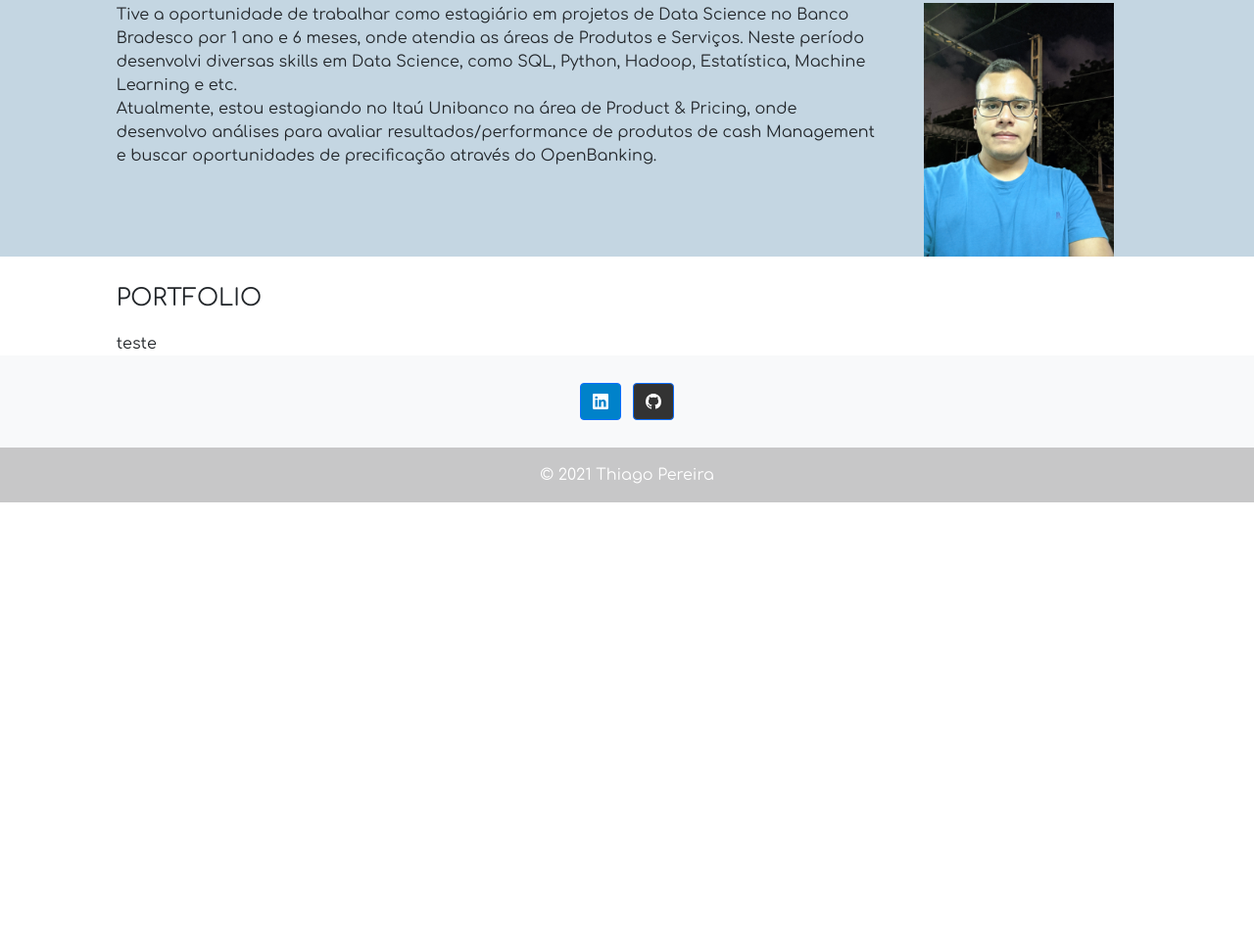
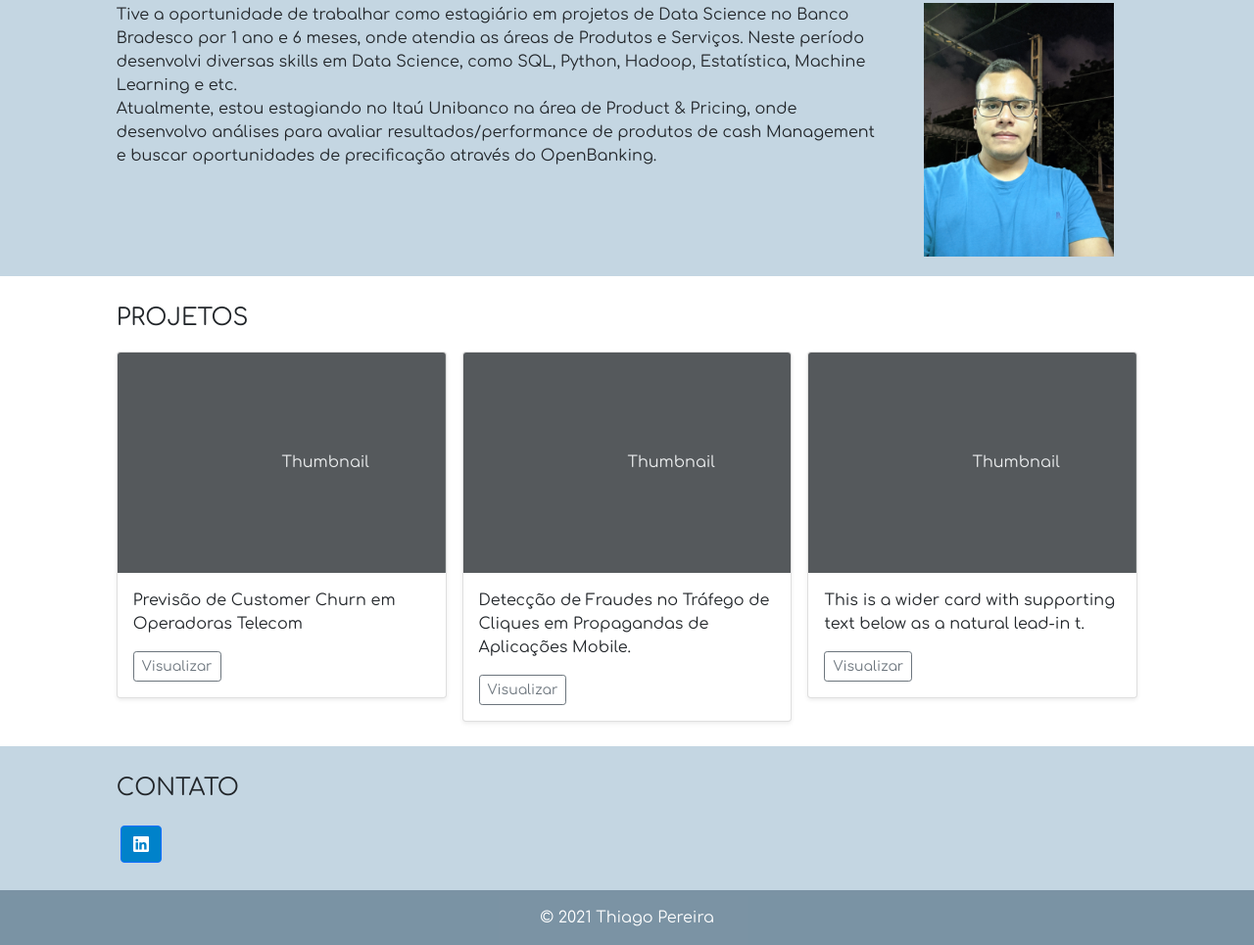
Before and after one commit to thiagopereira1904/thiagopereira19034.github.io, a plain HTML site: page index.html in a window 1280 px wide. Shown: the part 864-1829 px from the top of the page at 98% size. Before the commit the page ends 1377 px from the top, so only its background shows below. Drawn offline with nearby package versions, Linux system fonts and the light colour scheme.

Commit message:
Update index.html

```diff
--- a/index.html
+++ b/index.html
@@ -26,10 +26,10 @@
             <a class="nav-link" aria-current="page" href="#sobre_mim">SOBRE MIM</a>
           </li>
           <li class="nav-item">
-            <a class="nav-link" href="#">PORTFOLIO</a>
+            <a class="nav-link" href="#portfolio">PORTFOLIO</a>
           </li>
           <li class="nav-item">
-            <a href="#" class="nav-link">CONTATO</a>
+            <a href="#contato" class="nav-link">CONTATO</a>
           </li>
         </ul>
       </div>
@@ -39,7 +39,7 @@
     <div class="row">
       <div class="col-12 col-lg-12"
         style="background-image: url(img/1393189.jpg); height: 655px; background-position: center;">
-        <img src="img/teste.png" class="mx-auto d-block" style="background-position: center; margin-top: 10%;"> <br>
+        <img src="img/teste.png" class="mx-auto d-block" style="background-position: center; margin-top: 15%;"> <br>
         <p style="text-align: center; color: white; font-size: 20px;">Cientista de Dados</p>
       </div>
     </div>
@@ -63,7 +63,7 @@
               <p>SOBRE MIM </p>
             </div>
           </div>
-          <div class="row">
+          <div class="row" style="padding-bottom: 20px;">
             <div class="col-12 col-lg-9">
               <p>Tive a oportunidade de trabalhar como estagiário em projetos de Data Science no Banco Bradesco por 1
                 ano
@@ -87,23 +87,93 @@
       <div class="row">
         <div class="col-12 col-lg-10 offset-lg-1">
           <div class="row">
-            <div class="col-12 col-lg-12" id="sobre_mim"
+            <div class="col-12 col-lg-12" id="portfolio"
               style="padding-top: 25px; text-transform: uppercase; font-size: 24px;">
-              <p>Portfolio </p>
+              <p> projetos </p>
             </div>
           </div>
           <div class="row">
             <div class="col-12 col-lg-12">
-              teste
+              <div class="album">
+                <div class="row row-cols-1 row-cols-sm-2 row-cols-md-3 g-3" style="padding-bottom: 25px;">
+                  <div class="col">
+                    <div class="card shadow-sm">
+                      <svg class="bd-placeholder-img card-img-top" width="100%" height="225"
+                        xmlns="http://www.w3.org/2000/svg" role="img" aria-label="Placeholder: Thumbnail"
+                        preserveAspectRatio="xMidYMid slice" focusable="false">
+                        <title>Placeholder</title>
+                        <rect width="100%" height="100%" fill="#55595c" /><text x="50%" y="50%" fill="#eceeef"
+                          dy=".3em">Thumbnail</text>
+                      </svg>
+                      <div class="card-body">
+                        <p class="card-text"> Previsão de Customer Churn em Operadoras Telecom</p>
+                        <div class="d-flex justify-content-between align-items-center">
+                          <div class="btn-group">
+                            <button type="button" class="btn btn-sm btn-outline-secondary">Visualizar</button>
+                          </div>
+                        </div>
+                      </div>
+                    </div>
+                  </div>
+                  <div class="col">
+                    <div class="card shadow-sm">
+                      <svg class="bd-placeholder-img card-img-top" width="100%" height="225"
+                        xmlns="http://www.w3.org/2000/svg" role="img" aria-label="Placeholder: Thumbnail"
+                        preserveAspectRatio="xMidYMid slice" focusable="false">
+                        <title>Placeholder</title>
+                        <rect width="100%" height="100%" fill="#55595c" /><text x="50%" y="50%" fill="#eceeef"
+                          dy=".3em">Thumbnail</text>
+                      </svg>
+
+                      <div class="card-body">
+                        <p class="card-text">Detecção de Fraudes no Tráfego de Cliques em Propagandas de Aplicações
+                          Mobile.</p>
+                        <div class="d-flex justify-content-between align-items-center">
+                          <div class="btn-group">
+                            <button type="button" class="btn btn-sm btn-outline-secondary">Visualizar</button>
+                          </div>
+                        </div>
+                      </div>
+                    </div>
+                  </div>
+                  <div class="col">
+                    <div class="card shadow-sm">
+                      <svg class="bd-placeholder-img card-img-top" width="100%" height="225"
+                        xmlns="http://www.w3.org/2000/svg" role="img" aria-label="Placeholder: Thumbnail"
+                        preserveAspectRatio="xMidYMid slice" focusable="false">
+                        <title>Placeholder</title>
+                        <rect width="100%" height="100%" fill="#55595c" /><text x="50%" y="50%" fill="#eceeef"
+                          dy=".3em">Thumbnail</text>
+                      </svg>
+
+                      <div class="card-body">
+                        <p class="card-text">This is a wider card with supporting text below as a natural lead-in t.
+                        </p>
+                        <div class="d-flex justify-content-between align-items-center">
+                          <div class="btn-group">
+                            <button type="button" class="btn btn-sm btn-outline-secondary">Visualizar</button>
                           </div>
                         </div>
                       </div>
                     </div>
                   </div>
                 </div>
-  <footer class="bg-light text-center text-white">
-    <!-- Grid container -->
-    <div class="container p-4 pb-0">
+              </div>
+            </div>
+          </div>
+        </div>
+      </div>
+    </div>
+    <div class="container-fluid" style="background-color: #c4d6e2;">
+      <div class="row">
+        <div class="col-12 col-lg-10 offset-lg-1">
+          <div class="row">
+            <div class="col-12 col-lg-12" id="contato"
+              style="padding-top: 25px; text-transform: uppercase; font-size: 24px;">
+              <p> Contato </p>
+            </div>
+          </div>
+          <div class="row">
               <!-- Section: Social media -->
               <section class="mb-4">
                 <!-- Linkedin -->
@@ -114,18 +184,21 @@
                     <path
                       d="M0 1.146C0 .513.526 0 1.175 0h13.65C15.474 0 16 .513 16 1.146v13.708c0 .633-.526 1.146-1.175 1.146H1.175C.526 16 0 15.487 0 14.854V1.146zm4.943 12.248V6.169H2.542v7.225h2.401zm-1.2-8.212c.837 0 1.358-.554 1.358-1.248-.015-.709-.52-1.248-1.342-1.248-.822 0-1.359.54-1.359 1.248 0 .694.521 1.248 1.327 1.248h.016zm4.908 8.212V9.359c0-.216.016-.432.08-.586.173-.431.568-.878 1.232-.878.869 0 1.216.662 1.216 1.634v3.865h2.401V9.25c0-2.22-1.184-3.252-2.764-3.252-1.274 0-1.845.7-2.165 1.193v.025h-.016a5.54 5.54 0 0 1 .016-.025V6.169h-2.4c.03.678 0 7.225 0 7.225h2.4z" />
                   </svg></a>
-        <!-- Github -->
-        <a class="btn btn-primary btn-floating m-1" style="background-color: #333333;" href="#!" role="button"><svg
-            xmlns="http://www.w3.org/2000/svg" width="16" height="16" fill="currentColor" class="bi bi-github"
-            viewBox="0 0 16 16">
+                <!-- Github
+                <a class="btn btn-primary btn-floating m-1" style="background-color: #333333;" href="#!"
+                  role="button"><svg xmlns="http://www.w3.org/2000/svg" width="16" height="16" fill="currentColor"
+                    class="bi bi-github" viewBox="0 0 16 16">
                     <path
                       d="M8 0C3.58 0 0 3.58 0 8c0 3.54 2.29 6.53 5.47 7.59.4.07.55-.17.55-.38 0-.19-.01-.82-.01-1.49-2.01.37-2.53-.49-2.69-.94-.09-.23-.48-.94-.82-1.13-.28-.15-.68-.52-.01-.53.63-.01 1.08.58 1.23.82.72 1.21 1.87.87 2.33.66.07-.52.28-.87.51-1.07-1.78-.2-3.64-.89-3.64-3.95 0-.87.31-1.59.82-2.15-.08-.2-.36-1.02.08-2.12 0 0 .67-.21 2.2.82.64-.18 1.32-.27 2-.27.68 0 1.36.09 2 .27 1.53-1.04 2.2-.82 2.2-.82.44 1.1.16 1.92.08 2.12.51.56.82 1.27.82 2.15 0 3.07-1.87 3.75-3.65 3.95.29.25.54.73.54 1.48 0 1.07-.01 1.93-.01 2.2 0 .21.15.46.55.38A8.012 8.012 0 0 0 16 8c0-4.42-3.58-8-8-8z" />
                   </svg></a>
+                  -->
               </section>
               <!-- Section: Social media -->
           </div>
-    <!-- Grid container -->
-
+        </div>
+      </div>
+    </div>
+    <footer class="text-center text-white" style="background-color: #99b8cd;">
       <!-- Copyright -->
       <div class="text-center p-3" style="background-color: rgba(0, 0, 0, 0.2);">
         © 2021 Thiago Pereira
```
Lines whose indentation alone changed are shown as unchanged.
